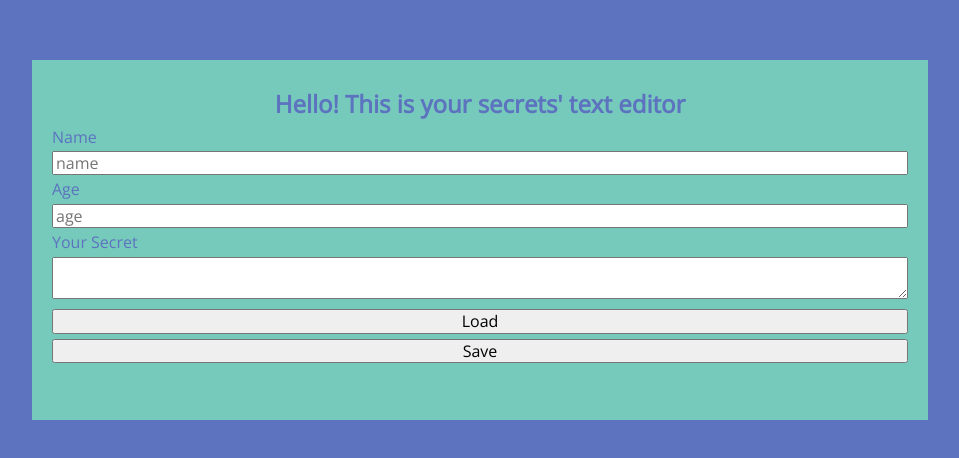
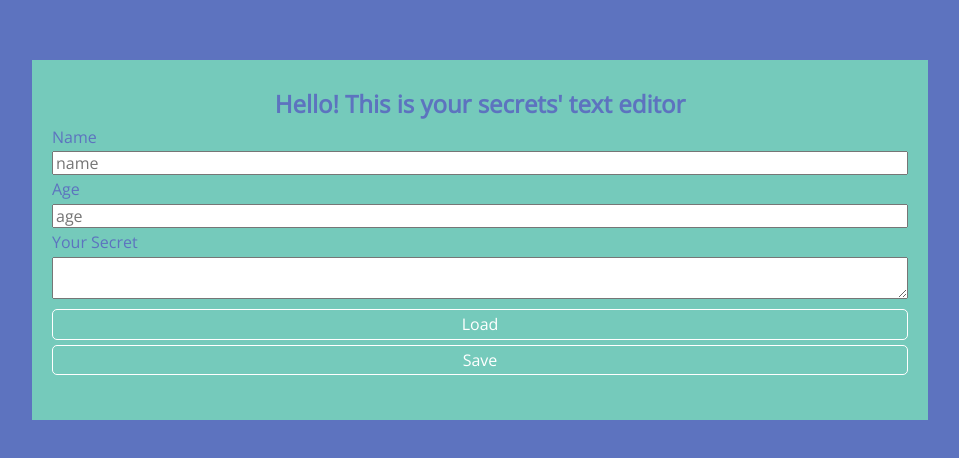
Before and after one commit to KarolChilimoniuk/my-editor, a website: page src/content/index.html in a window 1280 px wide. Shown: the part 160-618 px from the top of the page, without its empty margins (160-1119 px from the left). Drawn offline with nearby package versions, Linux system fonts and the light colour scheme; files that its build step writes are made by us from their sources.

Commit message:
added submit inputs style

```diff
--- a/src/content/index.html
+++ b/src/content/index.html
@@ -23,8 +23,8 @@
         <label for="secret" class="form__label">Your Secret</label>
         <textarea class="form__textarea" id="secret"></textarea>
       </div>
-      <input type="submit" class="form__input" value="Load">
-      <input type="submit" class="form__input" value="Save">
+      <input type="submit" class="form__input form__input--style" value="Load">
+      <input type="submit" class="form__input form__input--style" value="Save">
     </form>
   </section>
 </body>
--- a/src/scss/_main-page.scss
+++ b/src/scss/_main-page.scss
@@ -41,6 +41,14 @@
             margin-bottom: 5px;
         }
 
+        &__input--style {
+            background-color: transparent;
+            border: 1px solid #fff;
+            border-radius: 5px;
+            color: #fff;
+            padding: 5px;
+        }
+
         &__textarea {
             margin-bottom: 10px;
         }
```
